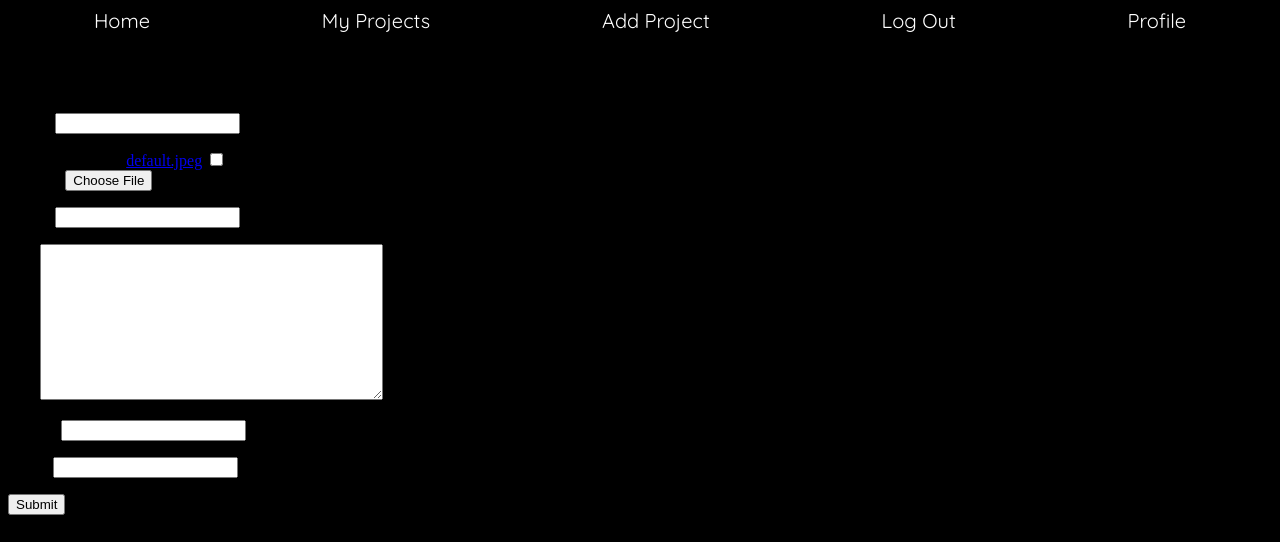
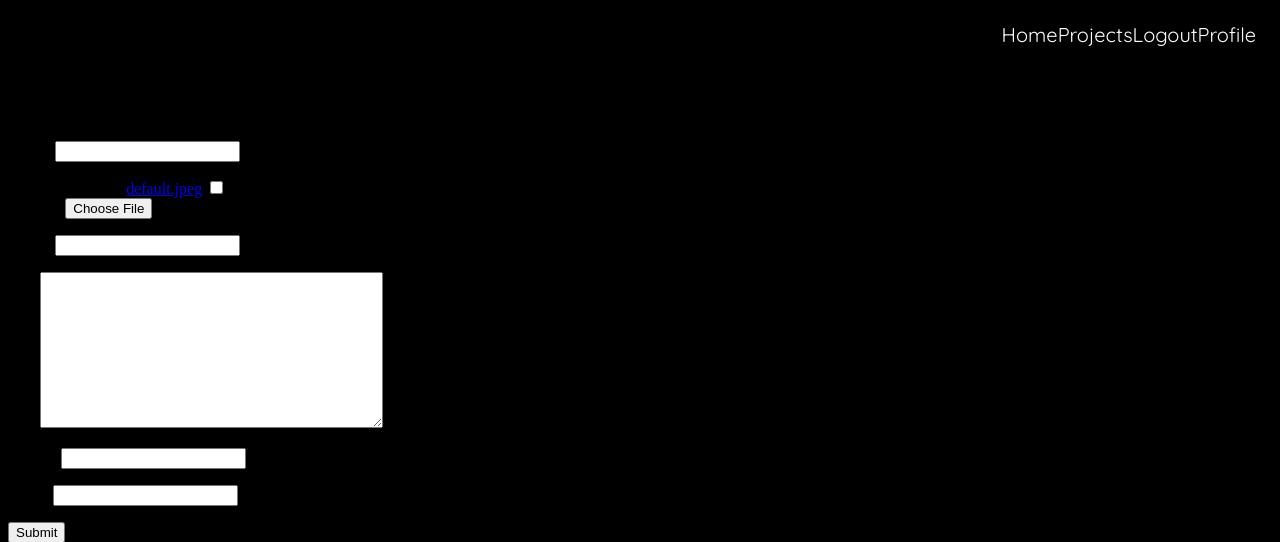
Before and after one commit to Nlopez4/dev_collect, a Django app: page /profile/1/update in a window 1280 px wide. Shown: the top 542 px of the page. Run offline with Django 3.2, Linux system fonts and the light colour scheme; the visitor is signed in with stand-in values (Sample User, id 1); data comes from the database, SQL or seed files in the repository.

Commit message:
move add project link to profile

```diff
--- a/main_app/static/styles/main.css
+++ b/main_app/static/styles/main.css
@@ -1,6 +1,7 @@
 /* GLOBAL */
 @import url('https://fonts.googleapis.com/css2?family=Pacifico&display=swap');
 @import url('https://fonts.googleapis.com/css2?family=Pacifico&family=Quicksand&display=swap');
+
 
 
 body {
@@ -17,7 +18,12 @@ body {
 .nav-bar {
    font-size: 20px;
    display: flex;
-   justify-content: space-around;
+   justify-content: flex-end;
+   word-spacing: 1rem;
+
+    padding: 14px 16px;
+
+
 
 
 }
@@ -26,6 +32,8 @@ body {
     text-decoration: none;
     color: white;
     font-family: Quicksand;
+
+
 }
 
 
@@ -33,7 +41,7 @@ body {
 .splash-h1 {
     left: 0;
     line-height: 200px;
-    margin-top: -400px;
+    margin-top: -300px;
     position: absolute;
     text-align: center;
     top: 50%;
--- a/main_app/templates/base.html
+++ b/main_app/templates/base.html
@@ -17,16 +17,16 @@
   <!-- NAV BAR -->
   <div class="nav-bar">
    <a class="splash-link" href="{% url 'home' %}">Home</a>
-  <a class="splash-link" href="{% url 'project_list' %}">My Projects</a>
-  <a class="splash-link" href="{% url 'project_create' %}">Add Project</a>
+  <a class="splash-link" href="{% url 'project_list' %}">Projects</a>
+
 
 {% if user.is_authenticated %}
   {% comment %} Hi {{ user.username }}! {% endcomment %}
-  <a class="splash-link" href="{% url 'logout' %}">Log Out</a>
+  <a class="splash-link" href="{% url 'logout' %}">Logout</a>
  <a class="splash-link" href="{% url 'profile' user.pk %}">Profile</a>
 {% else %}
   {% comment %} <p>You are not logged in</p> {% endcomment %}
-  <a class="splash-link" href="{% url 'login' %}">Log In</a>
+  <a class="splash-link" href="{% url 'login' %}">LogIn</a>
    <a class="splash-link" href="{% url 'signup' %}">Register</a>
 {% endif %}
 </div>
--- a/main_app/templates/profile.html
+++ b/main_app/templates/profile.html
@@ -15,6 +15,7 @@
 
 <!-- UPDATE PROFILE -->
 {% if user.username == profile.user.username %}
+ <a class="splash-link" href="{% url 'project_create' %}">Add Project</a>
 <a href="{% url 'profile_update' user.pk %}">Edit Profile</a>
 <!-- Projects-->
 <h2>My Projects </h2>
```
